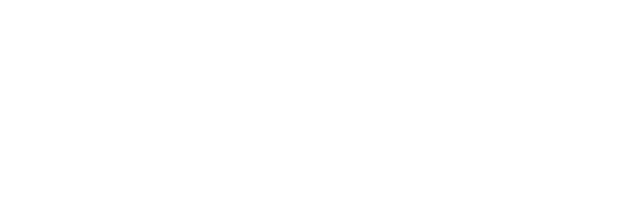
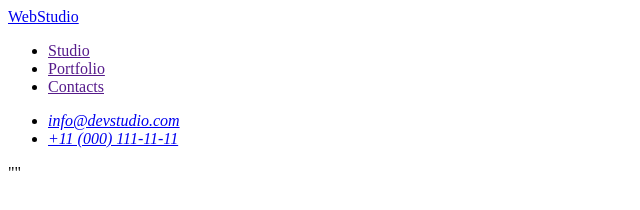
Before and after one commit to Olexandr-Shcherbakov/goit-markup-hw-01, a plain HTML site: page index.html in a window 1280 px wide. Shown: the whole page, without its empty margins (0-640 px from the left). Drawn offline with Linux system fonts and the light colour scheme.

Commit message:
add markup header

```diff
--- a/index.html
+++ b/index.html
@@ -3,9 +3,25 @@
 <head>
     <meta charset="UTF-8">
     <meta name="viewport" content="width=device-width, initial-scale=1.0">
-    <title>Document</title>
+    <title>Web studio</title>
 </head>
 <body>
+   <header>
+    <nav>
+        <a href="./index.html">WebStudio</a>
+        <ul>
+            <li><a href="">Studio</a></li>
+            <li><a href="">Portfolio</a></li>
+            <li><a href="">Contacts</a></li>
+        </ul>
+    </nav>
 
+    <address>
+        <ul>
+            <li><a href="mailto:info@devstudio.com">info@devstudio.com</a></li>
+            <li><a href="tel:+110001111111">+11 (000) 111-11-11</a></li>
+        </ul>
+    </address>
+   </header>
 </body>
-</html>
+"</html>"
```
